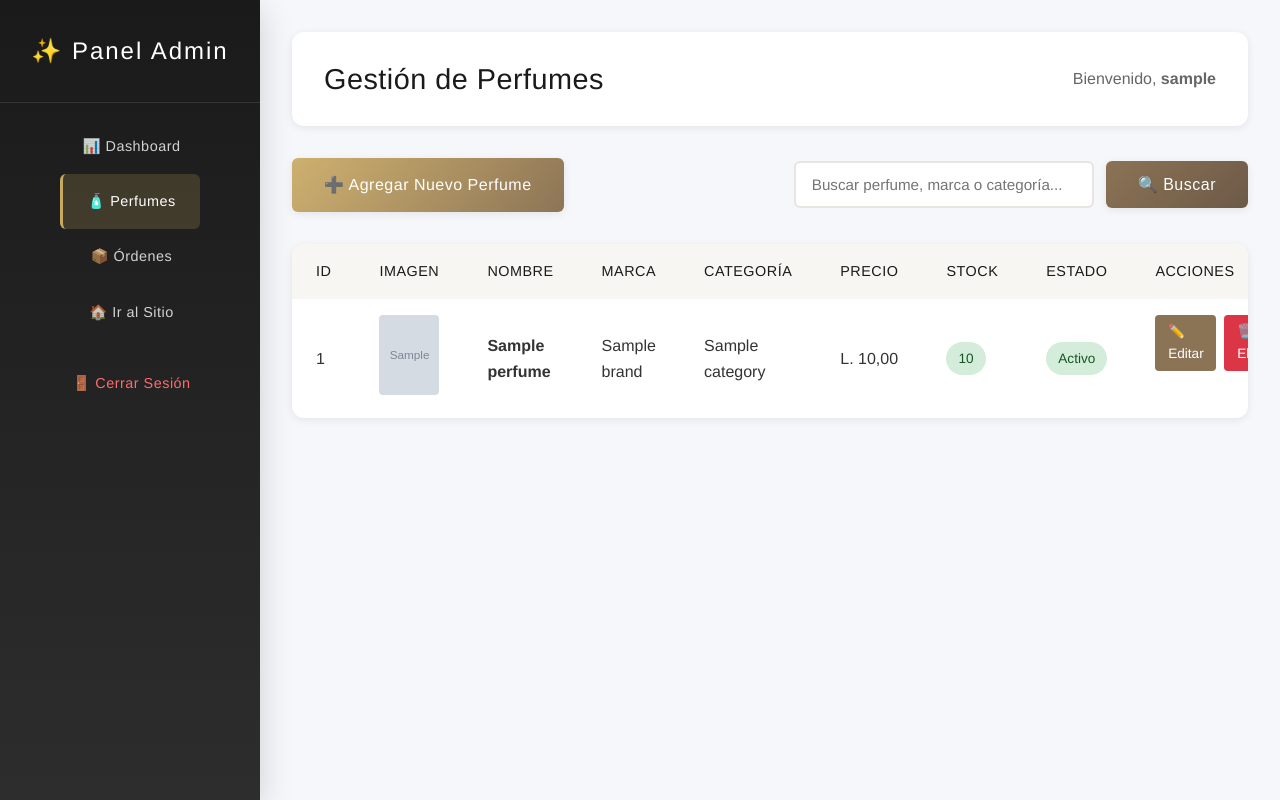
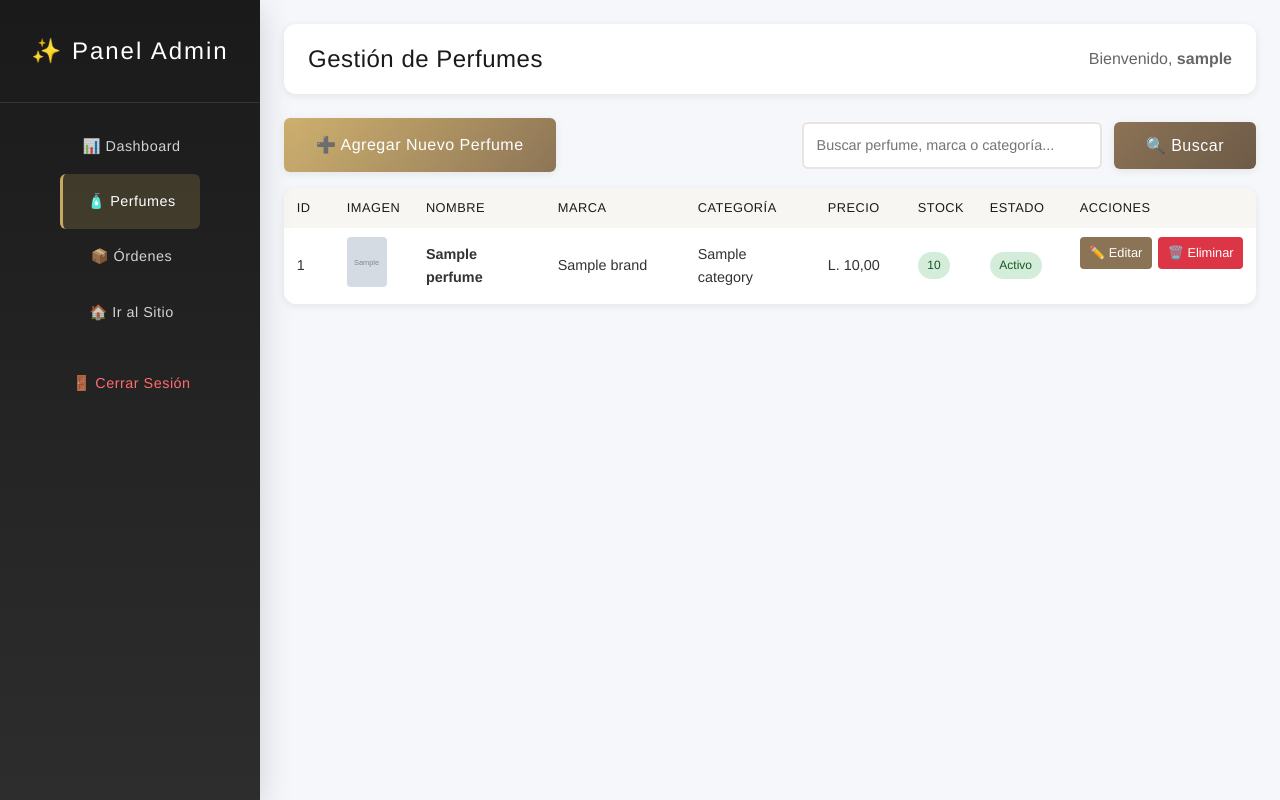
Before and after one commit to RoberWaters/perfume_store, a Django app: page /admin-panel/perfumes/ in a window 1280 px wide. Run offline with Django 5.2, Linux system fonts and the light colour scheme; a user stored in the database is signed in; tables that the repository leaves empty hold one stand-in row (values such as "Sample post"); grey boxes marked "Sample" are stand-in pictures.

Commit message:
Admin panel fix

```diff
--- a/accounts/models.py
+++ b/accounts/models.py
@@ -10,7 +10,7 @@ class UserProfile(models.Model):
     postal_code = models.CharField(max_length=20, blank=True)
     country = models.CharField(max_length=100, default='Honduras')
     birth_date = models.DateField(null=True, blank=True)
-    avatar = models.ImageField(upload_to='avatars/', blank=True, null=True)
+    avatar = models.URLField(max_length=500, blank=True, null=True)
     created_at = models.DateTimeField(auto_now_add=True)
     updated_at = models.DateTimeField(auto_now=True)
 
--- a/shop/admin_views.py
+++ b/shop/admin_views.py
@@ -131,8 +131,23 @@ def admin_order_detail(request, pk):
 
     if request.method == 'POST':
         new_status = request.POST.get('status')
+
+        # Validar que la orden no esté ya cancelada
+        if order.status == 'Cancelado':
+            messages.error(request, '❌ No se puede cambiar el estado de una orden cancelada.')
+            return redirect('shop:admin_order_detail', pk=pk)
+
         if new_status and new_status in dict(Order.STATUS_CHOICES):
             old_status = order.status
+
+            # Si se está cancelando la orden, devolver el stock
+            if new_status == 'Cancelado':
+                for item in order.items.all():
+                    perfume = item.perfume
+                    perfume.stock_quantity += item.quantity
+                    perfume.save()
+                    messages.info(request, f'✅ Stock de "{perfume.name}" actualizado: +{item.quantity} unidades')
+
             order.status = new_status
             order.save()
 
@@ -145,7 +160,11 @@ def admin_order_detail(request, pk):
                 changed_by=request.user
             )
 
-            messages.success(request, f'Estado de la orden actualizado a "{new_status}".')
+            if new_status == 'Cancelado':
+                messages.warning(request, f'⚠️ Orden {order.order_number} cancelada. El stock ha sido restaurado.')
+            else:
+                messages.success(request, f'Estado de la orden actualizado a "{new_status}".')
+
             return redirect('shop:admin_order_detail', pk=pk)
 
     context = {
--- a/shop/forms.py
+++ b/shop/forms.py
@@ -14,7 +14,7 @@ class PerfumeForm(forms.ModelForm):
             'description': forms.Textarea(attrs={'class': 'form-control', 'rows': 4, 'placeholder': 'Descripción detallada'}),
             'price': forms.NumberInput(attrs={'class': 'form-control', 'step': '0.01', 'placeholder': '0.00'}),
             'stock_quantity': forms.NumberInput(attrs={'class': 'form-control', 'placeholder': '0'}),
-            'image': forms.FileInput(attrs={'class': 'form-control'}),
+            'image': forms.URLInput(attrs={'class': 'form-control', 'placeholder': 'https://ejemplo.com/imagen.jpg'}),
             'category': forms.Select(attrs={'class': 'form-control'}),
             'brand': forms.Select(attrs={'class': 'form-control'}),
             'volume_ml': forms.NumberInput(attrs={'class': 'form-control', 'placeholder': '100'}),
@@ -28,7 +28,7 @@ class PerfumeForm(forms.ModelForm):
             'description': 'Descripción',
             'price': 'Precio',
             'stock_quantity': 'Cantidad en Stock',
-            'image': 'Imagen',
+            'image': 'URL de la Imagen',
             'category': 'Categoría',
             'brand': 'Marca',
             'volume_ml': 'Volumen (ml)',
--- a/shop/models.py
+++ b/shop/models.py
@@ -25,7 +25,7 @@ class Category(models.Model):
 class Brand(models.Model):
     name = models.CharField(max_length=100, unique=True)
     description = models.TextField(max_length=500, blank=True)
-    logo = models.ImageField(upload_to='brands/', blank=True, null=True)
+    logo = models.URLField(max_length=500, blank=True, null=True)
     is_active = models.BooleanField(default=True)
     created_at = models.DateTimeField(auto_now_add=True)
     updated_at = models.DateTimeField(auto_now=True)
@@ -48,7 +48,7 @@ class Perfume(models.Model):
     description = models.TextField(blank=True)
     price = models.DecimalField(max_digits=10, decimal_places=2)
     stock_quantity = models.IntegerField(default=0)
-    image = models.ImageField(upload_to='perfumes/', blank=True, null=True)
+    image = models.URLField(max_length=500, blank=True, null=True)
     category = models.ForeignKey(Category, on_delete=models.SET_NULL, null=True, blank=True)
     brand = models.ForeignKey(Brand, on_delete=models.SET_NULL, null=True, blank=True)
     volume_ml = models.IntegerField(default=100)
--- a/static/css/admin.css
+++ b/static/css/admin.css
@@ -85,16 +85,16 @@
 .admin-main {
     flex: 1;
     margin-left: 260px;
-    padding: 2rem;
+    padding: 1.5rem;
     max-width: calc(100% - 260px);
 }
 
 .admin-header {
     background: white;
-    padding: 1.5rem 2rem;
+    padding: 1rem 1.5rem;
     border-radius: 12px;
     box-shadow: var(--shadow-sm);
-    margin-bottom: 2rem;
+    margin-bottom: 1.5rem;
     display: flex;
     justify-content: space-between;
     align-items: center;
@@ -102,7 +102,7 @@
 
 .admin-header h1 {
     margin: 0;
-    font-size: 1.8rem;
+    font-size: 1.5rem;
     font-weight: 300;
     color: var(--color-primary);
 }
@@ -204,7 +204,7 @@
     background: white;
     border-radius: 12px;
     box-shadow: var(--shadow-sm);
-    margin-bottom: 2rem;
+    margin-bottom: 1.5rem;
     overflow: hidden;
 }
 
@@ -258,19 +258,20 @@
 }
 
 .admin-table th {
-    padding: 1rem 1.5rem;
+    padding: 0.6rem 0.8rem;
     text-align: left;
     font-weight: 500;
     color: var(--color-primary);
-    font-size: 0.9rem;
+    font-size: 0.8rem;
     text-transform: uppercase;
     letter-spacing: 0.5px;
 }
 
 .admin-table td {
-    padding: 1rem 1.5rem;
+    padding: 0.6rem 0.8rem;
     border-bottom: 1px solid var(--color-border);
     color: var(--color-text);
+    font-size: 0.9rem;
 }
 
 .admin-table tbody tr:hover {
@@ -295,9 +296,9 @@
 
 .badge {
     display: inline-block;
-    padding: 0.35rem 0.75rem;
+    padding: 0.25rem 0.6rem;
     border-radius: 20px;
-    font-size: 0.85rem;
+    font-size: 0.75rem;
     font-weight: 500;
 }
 
@@ -354,18 +355,19 @@
     display: flex;
     justify-content: space-between;
     align-items: center;
-    margin-bottom: 2rem;
+    margin-bottom: 1rem;
     gap: 1rem;
 }
 
 .admin-actions-cell {
     display: flex;
-    gap: 0.5rem;
+    gap: 0.4rem;
+    white-space: nowrap;
 }
 
 .btn-sm {
-    padding: 0.4rem 0.8rem;
-    font-size: 0.85rem;
+    padding: 0.35rem 0.6rem;
+    font-size: 0.8rem;
     border-radius: 4px;
     text-decoration: none;
     transition: var(--transition);
@@ -410,10 +412,10 @@
 
 .admin-search-input {
     flex: 1;
-    padding: 0.65rem 1rem;
+    padding: 0.5rem 0.8rem;
     border: 2px solid var(--color-border);
     border-radius: 6px;
-    font-size: 0.95rem;
+    font-size: 0.9rem;
     transition: var(--transition);
     min-width: 300px;
 }
@@ -524,21 +526,21 @@
    =========================== */
 
 .admin-thumb {
-    width: 60px;
-    height: 80px;
+    width: 40px;
+    height: 50px;
     object-fit: cover;
     border-radius: 4px;
 }
 
 .admin-thumb-placeholder {
-    width: 60px;
-    height: 80px;
+    width: 40px;
+    height: 50px;
     background: var(--color-light);
     border-radius: 4px;
     display: flex;
     align-items: center;
     justify-content: center;
-    font-size: 1.5rem;
+    font-size: 1.2rem;
 }
 
 /* ===========================
--- a/templates/shop/admin/orders_list.html
+++ b/templates/shop/admin/orders_list.html
@@ -42,7 +42,7 @@
                     <td><span class="badge badge-{{ order.status|lower }}">{{ order.status }}</span></td>
                     <td>{{ order.created_at|date:"d/m/Y H:i" }}</td>
                     <td class="admin-actions-cell">
-                        <a href="{% url 'shop:admin_order_detail' order.pk %}" class="btn-sm btn-accent">👁️ Ver Detalles</a>
+                        <a href="{% url 'shop:admin_order_detail' order.pk %}" class="btn-sm btn-accent">Ver Detalles</a>
                     </td>
                 </tr>
                 {% empty %}
--- a/templates/shop/admin/perfumes_list.html
+++ b/templates/shop/admin/perfumes_list.html
@@ -15,18 +15,18 @@
 
 <div class="admin-panel-card">
     <div class="table-responsive">
-        <table class="admin-table">
+        <table class="admin-table" style="table-layout: auto;">
             <thead>
                 <tr>
-                    <th>ID</th>
-                    <th>Imagen</th>
+                    <th style="width: 50px;">ID</th>
+                    <th style="width: 60px;">Imagen</th>
                     <th>Nombre</th>
-                    <th>Marca</th>
-                    <th>Categoría</th>
-                    <th>Precio</th>
-                    <th>Stock</th>
-                    <th>Estado</th>
-                    <th>Acciones</th>
+                    <th style="width: 140px;">Marca</th>
+                    <th style="width: 130px;">Categoría</th>
+                    <th style="width: 90px;">Precio</th>
+                    <th style="width: 70px;">Stock</th>
+                    <th style="width: 90px;">Estado</th>
+                    <th style="width: 160px;">Acciones</th>
                 </tr>
             </thead>
             <tbody>
@@ -35,7 +35,7 @@
                     <td>{{ perfume.id }}</td>
                     <td>
                         {% if perfume.image %}
-                        <img src="{{ perfume.image.url }}" alt="{{ perfume.name }}" class="admin-thumb">
+                        <img src="{{ perfume.image }}" alt="{{ perfume.name }}" class="admin-thumb">
                         {% else %}
                         <div class="admin-thumb-placeholder">🧴</div>
                         {% endif %}
--- a/templates/shop/home.html
+++ b/templates/shop/home.html
@@ -18,7 +18,7 @@
             {% endif %}
             <div class="product-image-container">
                 {% if perfume.image %}
-                <img src="{{ perfume.image.url }}" alt="{{ perfume.name }}">
+                <img src="{{ perfume.image }}" alt="{{ perfume.name }}">
                 {% else %}
                 <div class="product-card-placeholder">
                     <span>✨</span>
--- a/templates/shop/perfume_detail.html
+++ b/templates/shop/perfume_detail.html
@@ -6,7 +6,7 @@
 <div class="product-detail-grid">
     <div class="product-detail-image">
         {% if perfume.image %}
-        <img src="{{ perfume.image.url }}" alt="{{ perfume.name }}">
+        <img src="{{ perfume.image }}" alt="{{ perfume.name }}">
         {% else %}
         <div style="width: 100%; height: 500px; background: linear-gradient(135deg, var(--color-light) 0%, var(--color-border) 100%); display: flex; align-items: center; justify-content: center; border-radius: 12px;">
             <span style="font-size: 6rem;">✨</span>
--- a/templates/shop/perfume_list.html
+++ b/templates/shop/perfume_list.html
@@ -75,7 +75,7 @@
         {% endif %}
         <div class="product-image-container">
             {% if perfume.image %}
-            <img src="{{ perfume.image.url }}" alt="{{ perfume.name }}">
+            <img src="{{ perfume.image }}" alt="{{ perfume.name }}">
             {% else %}
             <div class="product-card-placeholder">
                 <span>✨</span>
```
Also changed, not shown: templates/shop/admin/order_detail.html (+39 -3 lines), templates/shop/admin/perfume_form.html (+6 -3 lines), accounts/migrations/0002_alter_userprofile_avatar.py (added), shop/migrations/0002_alter_brand_logo_alter_perfume_image.py (added).
